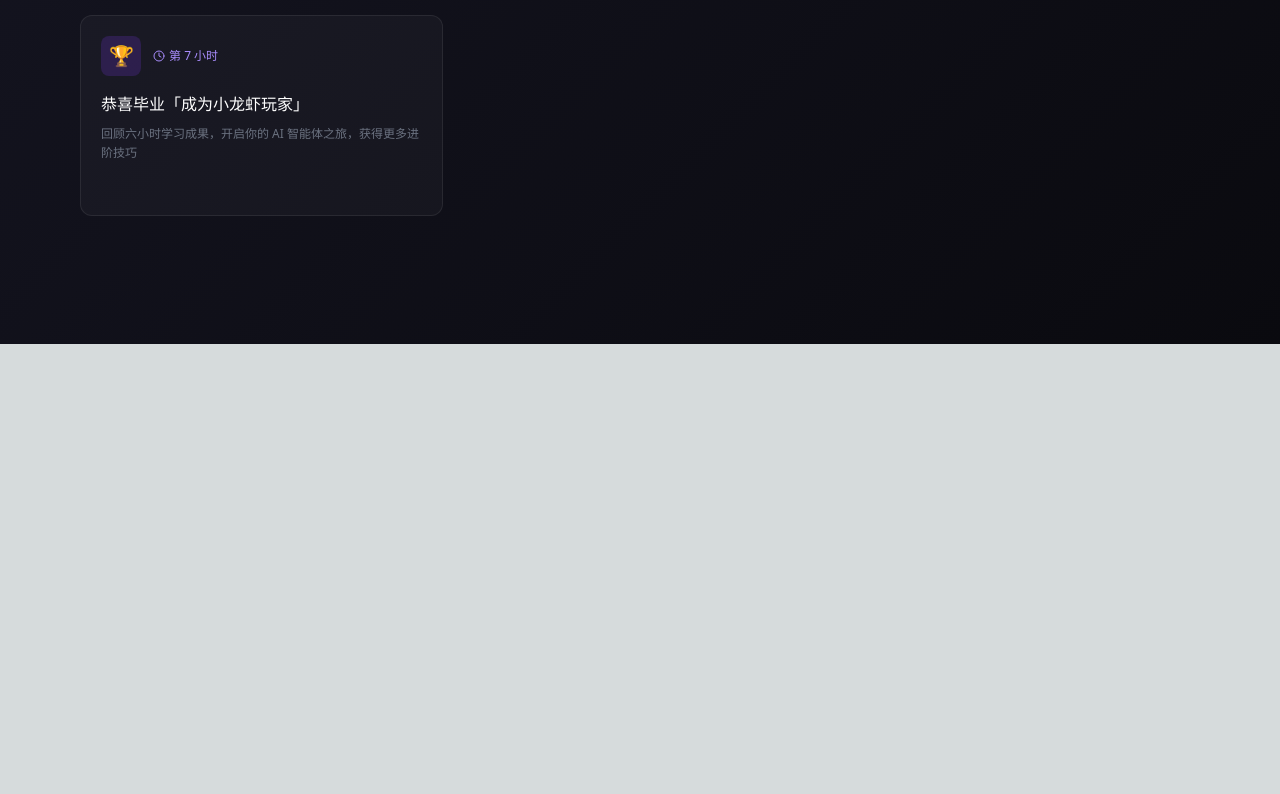
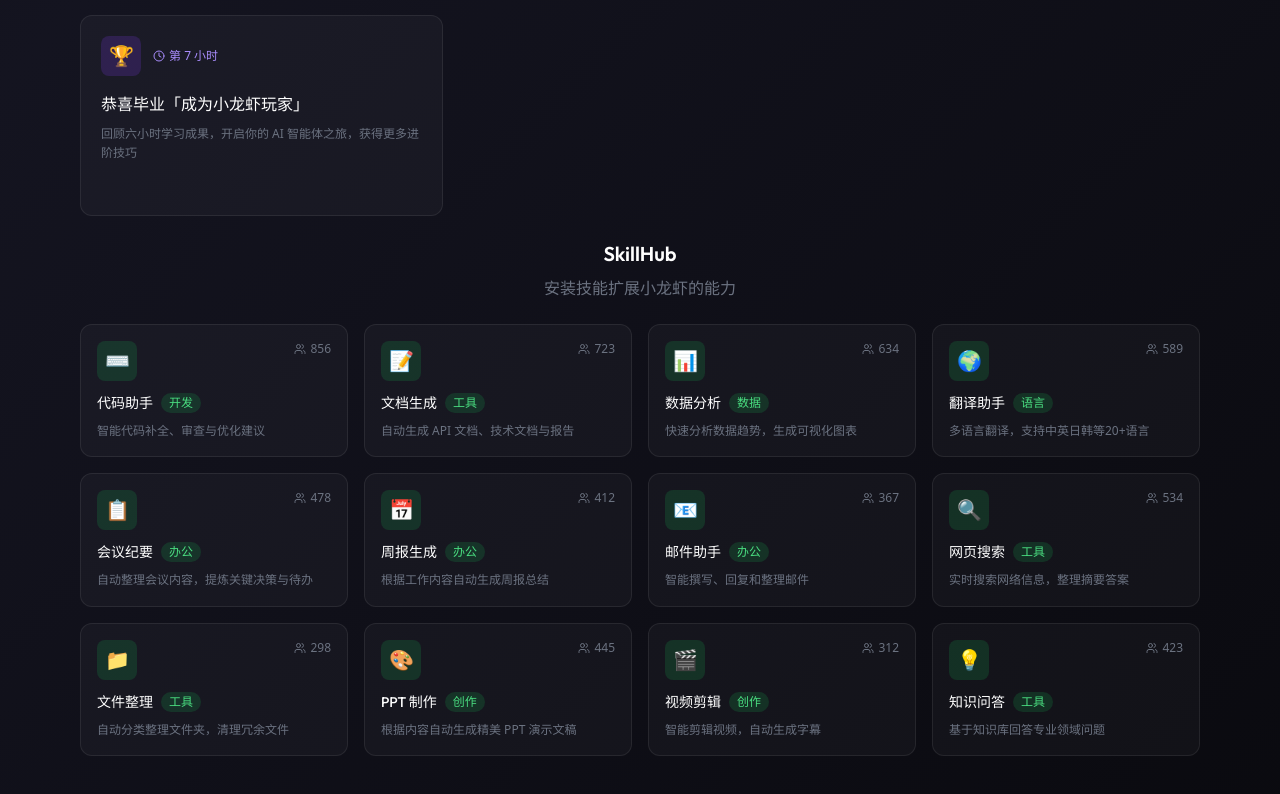
Before and after one commit to dengqiuhui/claw123, a Next.js app: page / in a window 1280 px wide. Shown: the part 1993-2787 px from the top of the page. Before the commit the page ends 2337 px from the top, so only its background shows below. Built offline with nearby package versions, Linux system fonts and the light colour scheme.

Commit message:
Add SkillHub section with 12 skills and remove testimonials

```diff
--- a/src/app/page.tsx
+++ b/src/app/page.tsx
@@ -142,6 +142,7 @@
   description: string;
   category: string;
   icon: string;
+  downloads: number;
 }
 
 const openClawClients: OpenClawClient[] = [
@@ -243,30 +244,98 @@
   {
     id: "skill-1",
     name: "代码助手",
-    description: "智能代码补全和审查",
+    description: "智能代码补全、审查与优化建议",
     category: "开发",
     icon: "⌨️",
+    downloads: 856,
   },
   {
     id: "skill-2",
     name: "文档生成",
-    description: "自动生成项目文档",
+    description: "自动生成 API 文档、技术文档与报告",
     category: "工具",
     icon: "📝",
+    downloads: 723,
   },
   {
     id: "skill-3",
     name: "数据分析",
-    description: "快速分析数据趋势",
+    description: "快速分析数据趋势，生成可视化图表",
     category: "数据",
     icon: "📊",
+    downloads: 634,
   },
   {
     id: "skill-4",
     name: "翻译助手",
-    description: "多语言翻译支持",
+    description: "多语言翻译，支持中英日韩等20+语言",
     category: "语言",
     icon: "🌍",
+    downloads: 589,
+  },
+  {
+    id: "skill-5",
+    name: "会议纪要",
+    description: "自动整理会议内容，提炼关键决策与待办",
+    category: "办公",
+    icon: "📋",
+    downloads: 478,
+  },
+  {
+    id: "skill-6",
+    name: "周报生成",
+    description: "根据工作内容自动生成周报总结",
+    category: "办公",
+    icon: "📅",
+    downloads: 412,
+  },
+  {
+    id: "skill-7",
+    name: "邮件助手",
+    description: "智能撰写、回复和整理邮件",
+    category: "办公",
+    icon: "📧",
+    downloads: 367,
+  },
+  {
+    id: "skill-8",
+    name: "网页搜索",
+    description: "实时搜索网络信息，整理摘要答案",
+    category: "工具",
+    icon: "🔍",
+    downloads: 534,
+  },
+  {
+    id: "skill-9",
+    name: "文件整理",
+    description: "自动分类整理文件夹，清理冗余文件",
+    category: "工具",
+    icon: "📁",
+    downloads: 298,
+  },
+  {
+    id: "skill-10",
+    name: "PPT 制作",
+    description: "根据内容自动生成精美 PPT 演示文稿",
+    category: "创作",
+    icon: "🎨",
+    downloads: 445,
+  },
+  {
+    id: "skill-11",
+    name: "视频剪辑",
+    description: "智能剪辑视频，自动生成字幕",
+    category: "创作",
+    icon: "🎬",
+    downloads: 312,
+  },
+  {
+    id: "skill-12",
+    name: "知识问答",
+    description: "基于知识库回答专业领域问题",
+    category: "工具",
+    icon: "💡",
+    downloads: 423,
   },
 ];
 
@@ -517,6 +586,38 @@
                 ))}
               </div>
             </div>
+
+            <div className="mt-16">
+              <div className="text-center mb-6">
+                <h3 className="text-xl font-semibold mb-2">SkillHub</h3>
+                <p className="text-gray-500 text-base">安装技能扩展小龙虾的能力</p>
+              </div>
+              <div className="grid grid-cols-2 md:grid-cols-3 lg:grid-cols-4 gap-4">
+                {skills.map((skill) => (
+                  <div
+                    key={skill.id}
+                    className="dark-surface dark-surface-hover rounded-xl p-4 transition-all duration-300 cursor-pointer group"
+                  >
+                    <div className="flex items-start justify-between mb-3">
+                      <div className="w-10 h-10 bg-green-600/20 rounded-lg flex items-center justify-center">
+                        <span className="text-xl">{skill.icon}</span>
+                      </div>
+                      <div className="flex items-center text-gray-500 text-xs">
+                        <Users className="w-3 h-3 mr-1" />
+                        <span>{skill.downloads}</span>
+                      </div>
+                    </div>
+                    <div>
+                      <div className="flex items-center mb-2">
+                        <h4 className="text-sm font-medium text-white group-hover:text-green-400 transition-colors">{skill.name}</h4>
+                        <span className="ml-2 text-xs px-2 py-0.5 bg-green-600/20 text-green-400 rounded-full">{skill.category}</span>
+                      </div>
+                      <p className="text-gray-500 text-xs leading-relaxed">{skill.description}</p>
+                    </div>
+                  </div>
+                ))}
+              </div>
+            </div>
           </div>
         )}
 
```
